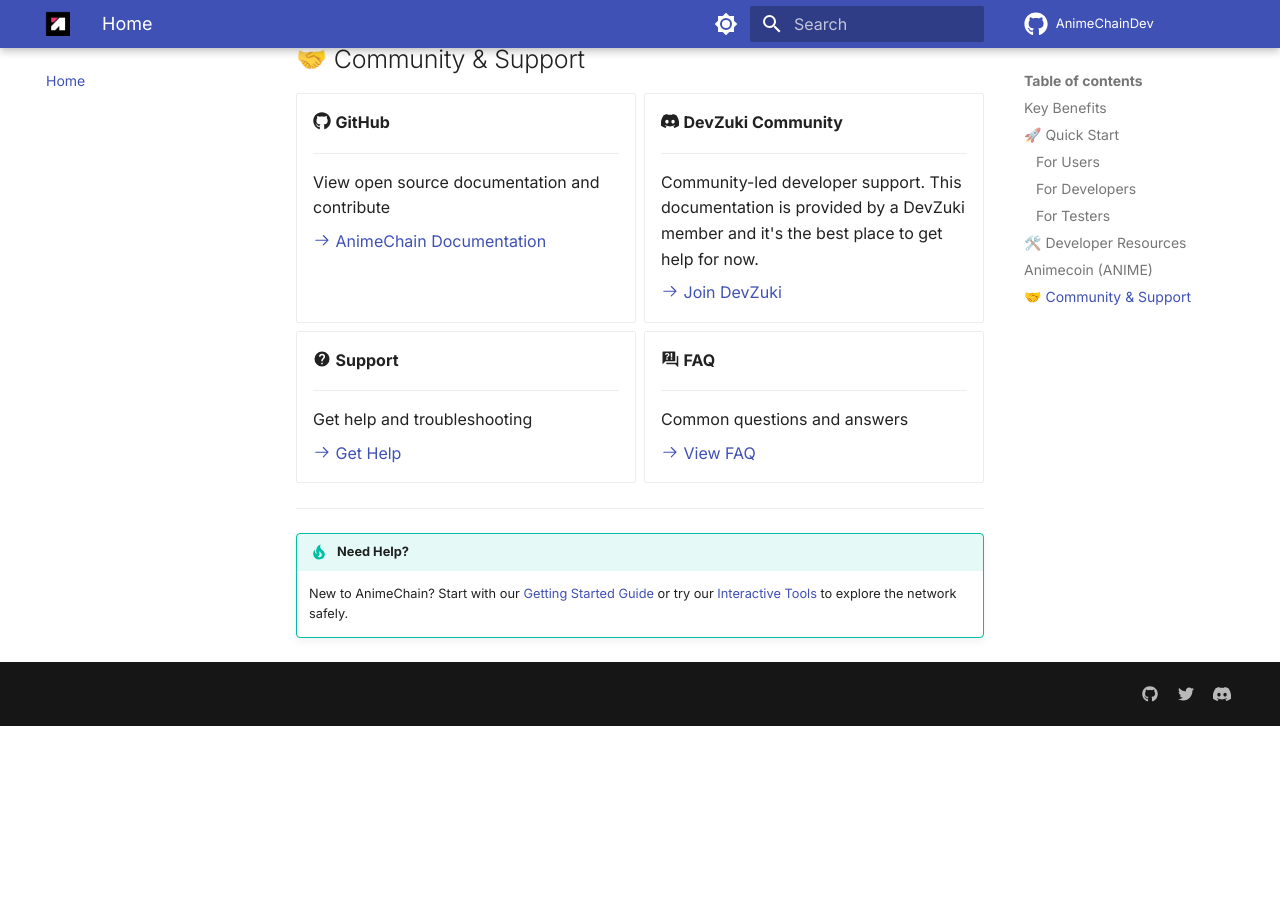
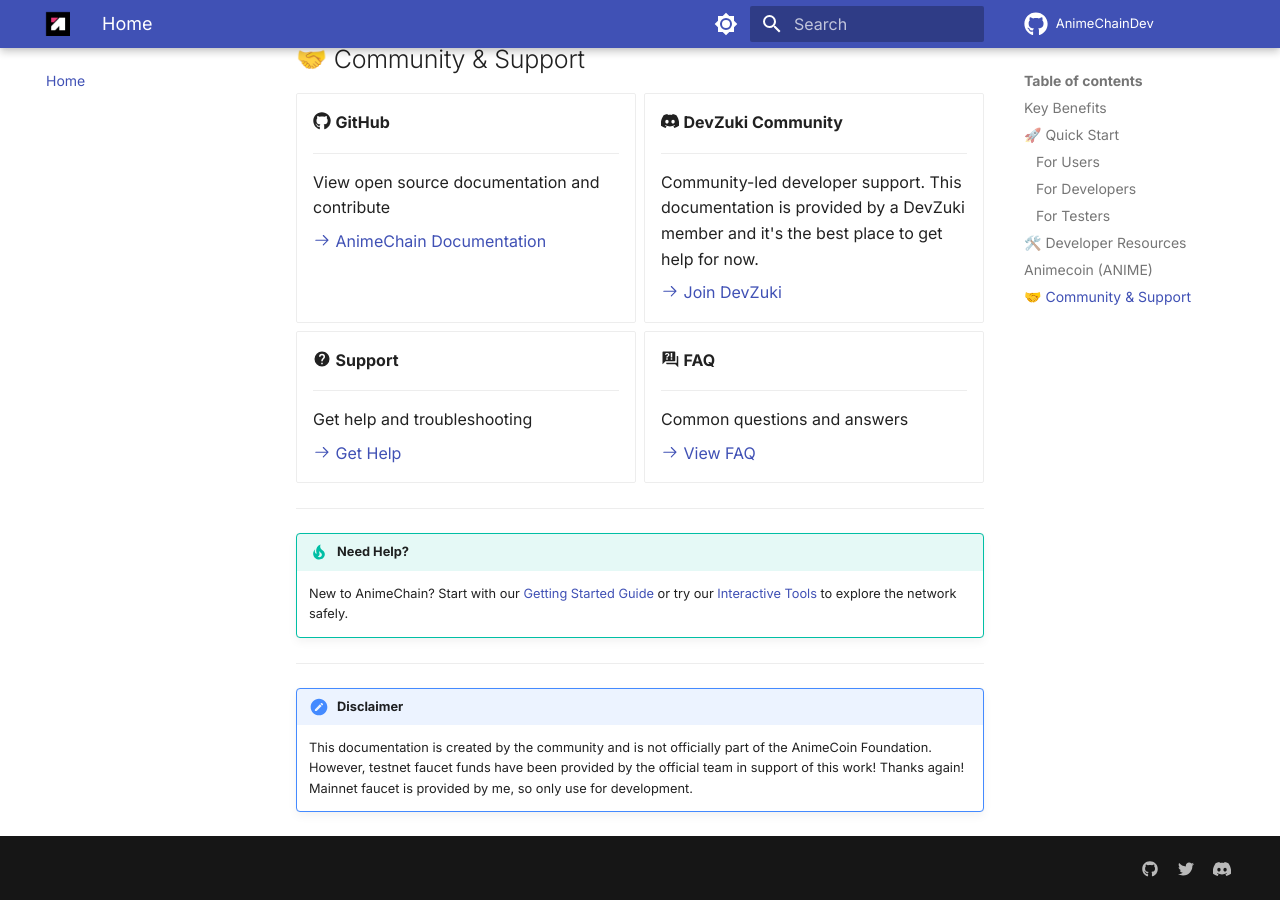
Before and after one commit to andrewtheiss/AnimeChainDev, an MkDocs documentation site: the page built from docs/docs/index.md, in a window 1280 px wide and 900 px high, scrolled down 3937 px. Built offline with MkDocs 1.6.1 and Material for MkDocs 9.7.7, drawn with Linux system fonts in a browser that asks for light colours; comment, search, counter and statistics services are not loaded; before the commit the page ends 4663 px from its top, so only the background shows below that.

Commit message:
Add disclaimer

```diff
--- a/docs/docs/index.md
+++ b/docs/docs/index.md
@@ -236,5 +236,11 @@
 
 ---
 
+
 !!! tip "Need Help?"
     New to AnimeChain? Start with our [Getting Started Guide](use-animechain.md#getting-started-mainnet) or try our [Interactive Tools](/interactive-tools/) to explore the network safely.
+
+---
+
+!!! Disclaimer
+    This documentation is created by the community and is not officially part of the AnimeCoin Foundation.  However, testnet faucet funds have been provided by the official team in support of this work!  Thanks again!  Mainnet faucet is provided by me, so only use for development.
```
